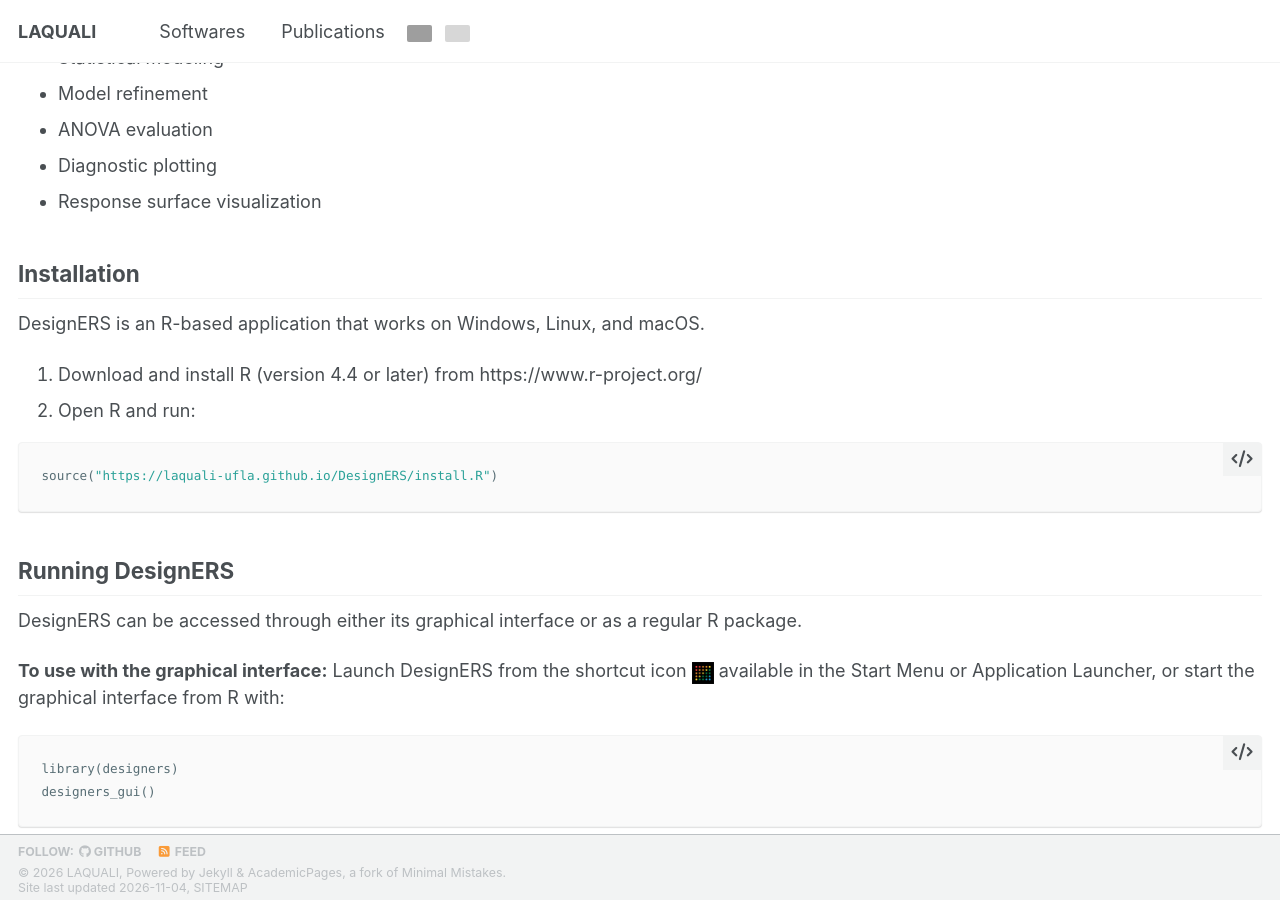
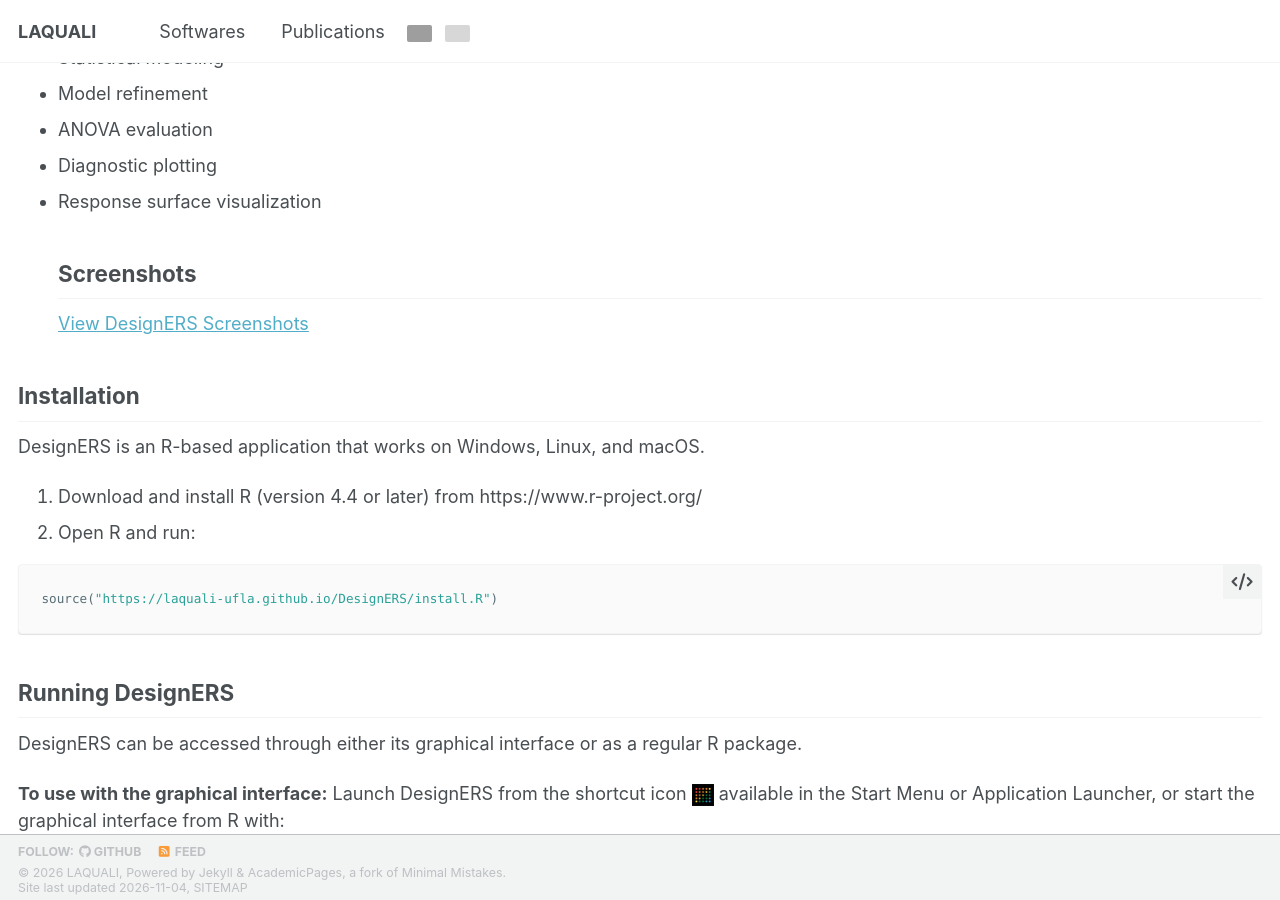
Before and after one commit to LAQUALI-UFLA/laquali-ufla.github.io, a Jekyll site: the page built from _pages/softwares/designers_temporary.md, in a window 1280 px wide and 900 px high, scrolled down 629 px. Built offline with Jekyll 4.4.1, drawn with Linux system fonts in a browser that asks for light colours; a style sheet for code colours, icons or effects is not loaded; grey boxes are pictures that could not be loaded.

Commit message:
Add screenshots section to designers_temporary.md

```diff
--- a/_pages/softwares/designers_temporary.md
+++ b/_pages/softwares/designers_temporary.md
@@ -22,6 +22,8 @@ author_profile: false
 - ANOVA evaluation
 - Diagnostic plotting
 - Response surface visualization
+## Screenshots
+[View DesignERS Screenshots]({{ '/designers_screenshots/' | relative_url }})
 
 ## Installation
 DesignERS is an R-based application that works on Windows, Linux, and macOS.
```
